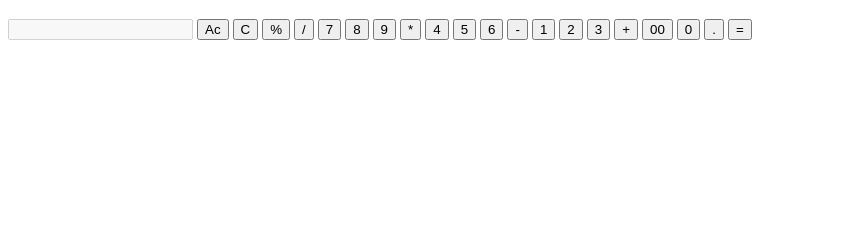
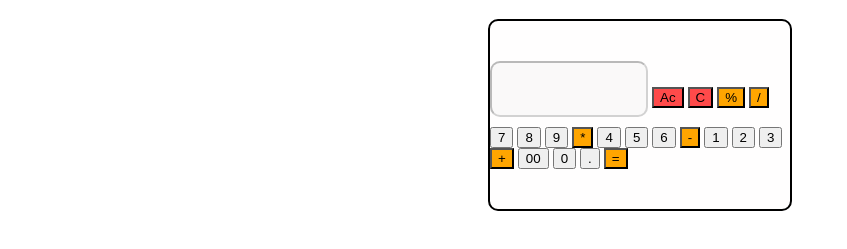
Before and after one commit to AnaMariaDraganuta/Calculator, a plain HTML site: page index.html in a window 1280 px wide. Shown: the part 61-310 px from the top of the page, without its empty margins (0-847 px from the left). Drawn offline with Linux system fonts and the light colour scheme.

Commit message:
Added class and css

```diff
--- a/index.html
+++ b/index.html
@@ -4,32 +4,33 @@
     <meta charset="UTF-8">
     <meta name="viewport" content="width=device-width, initial-scale=1.0">
     <title>Calculator </title>
+    <link rel="stylesheet" href="style.css">
 </head>
 <body>
     <h1>Calculator </h1>
 
-    <div >
-        <input type="text"  disabled>
-        <button>Ac</button>
-        <button>C</button>
-        <button>%</button>
-        <button>/</button>
+    <div class="calculator">
+        <input class="input-text" type="text"  disabled>
+        <button class="red">Ac</button>
+        <button class="red">C</button>
+        <button class="orange">%</button>
+        <button class="orange">/</button>
         <button>7</button>
         <button>8</button>
         <button>9</button>
-        <button>*</button>
+        <button class="orange">*</button>
         <button>4</button>
         <button>5</button>
         <button>6</button>
-        <button>-</button>
+        <button class="orange">-</button>
         <button>1</button>
         <button>2</button>
         <button>3</button>
-        <button>+</button>
+        <button class="orange">+</button>
         <button>00</button>
         <button>0</button>
         <button>.</button>
-        <button>=</button>
+        <button class="orange">=</button>
       </div>
 
 
--- /dev/null
+++ b/style.css
@@ -0,0 +1,24 @@
+.calculator {
+  width: 300px;
+  margin: 0 auto;
+  background-color: #fffefe;
+  padding: 40px 0;
+  border-radius: 10px;
+  border: 2px solid;
+}
+
+.red {
+  background-color: #ff4a4a;
+}
+
+.orange {
+  background-color: orange;
+}
+
+.input-text{
+    width: 50%;
+    height: 50px;
+    font-size: 40px;
+    border-radius: 10px;
+    margin-bottom: 10px;
+  }
```
